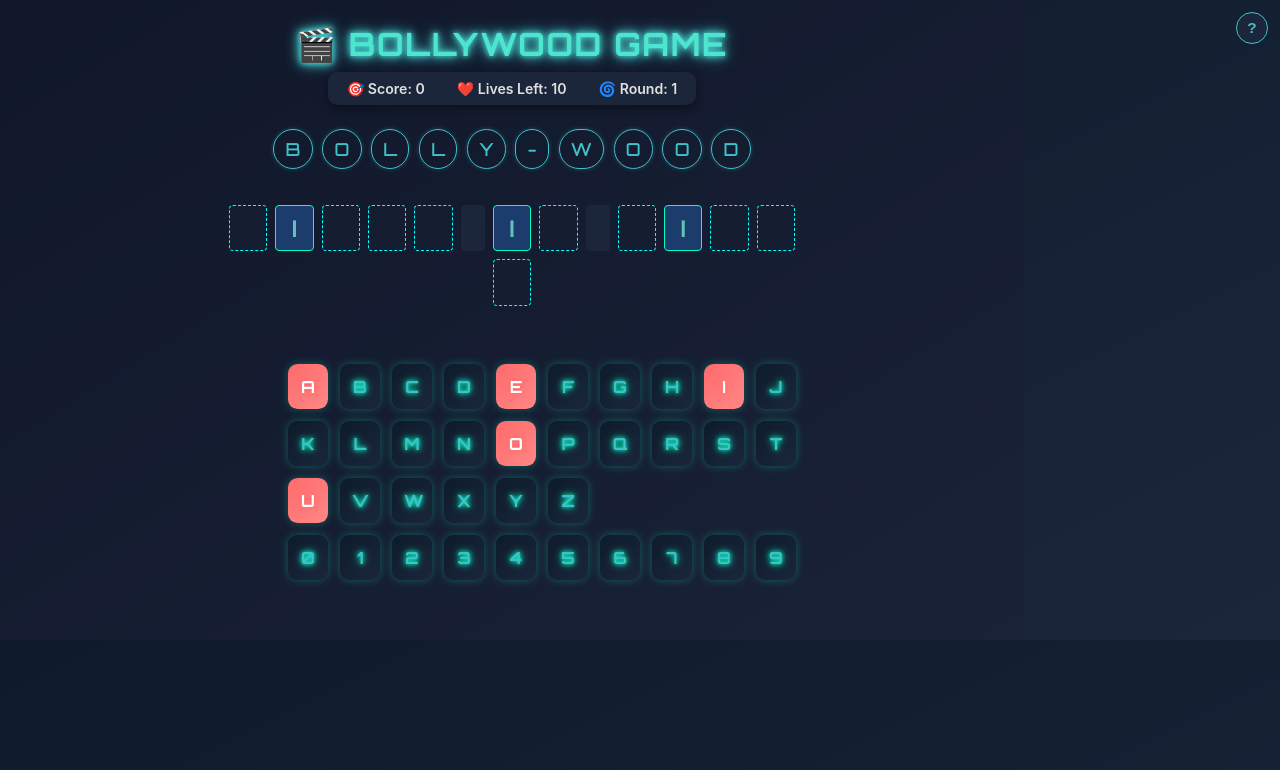
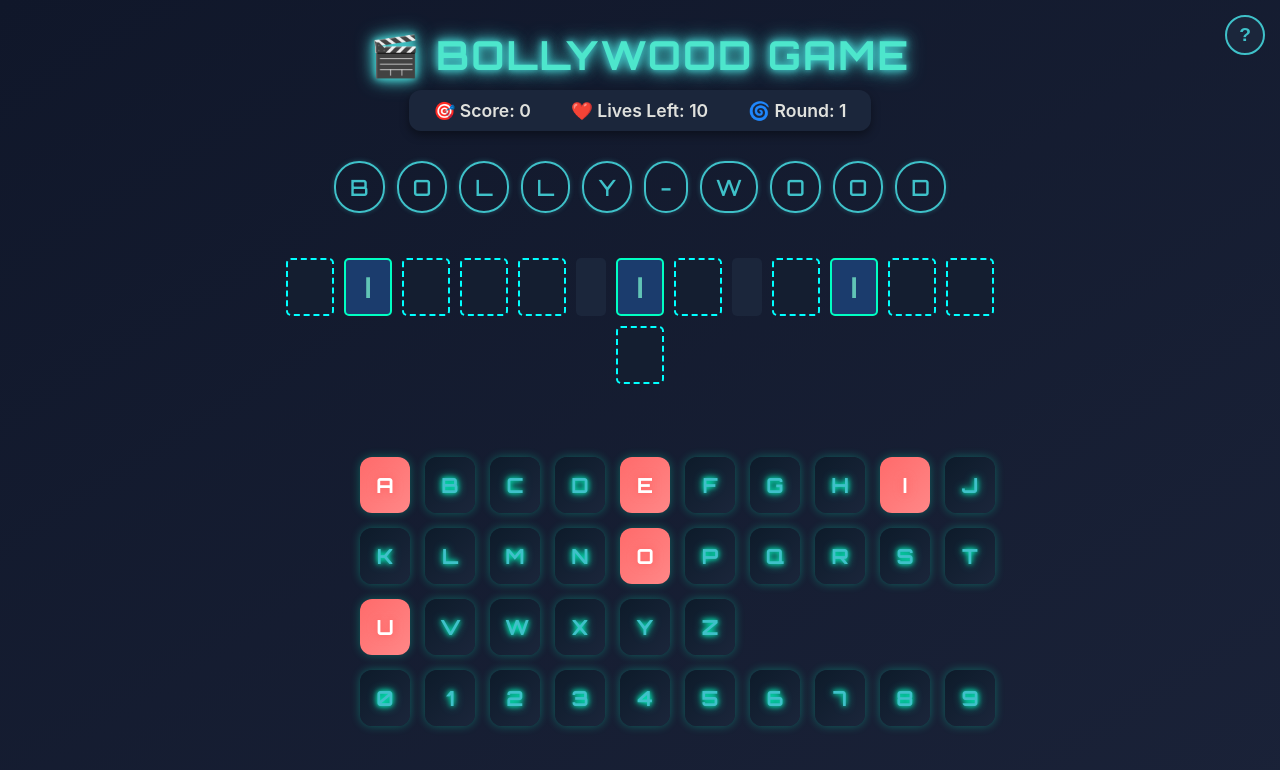
Before and after one commit to avnirastogi14/bwgame, a React (Create React App) app: page / in a window 1280 px wide. Shown: the top 770 px of the page. Built offline with nearby package versions, Linux system fonts and the light colour scheme.

Commit message:
scrollremov

```diff
--- a/src/App.css
+++ b/src/App.css
@@ -1,5 +1,4 @@
 body {
-  zoom:0.8;
   margin: 0;
   padding: 0;
   background: linear-gradient(to bottom right, #0d1b2a, #1b263b);
```
